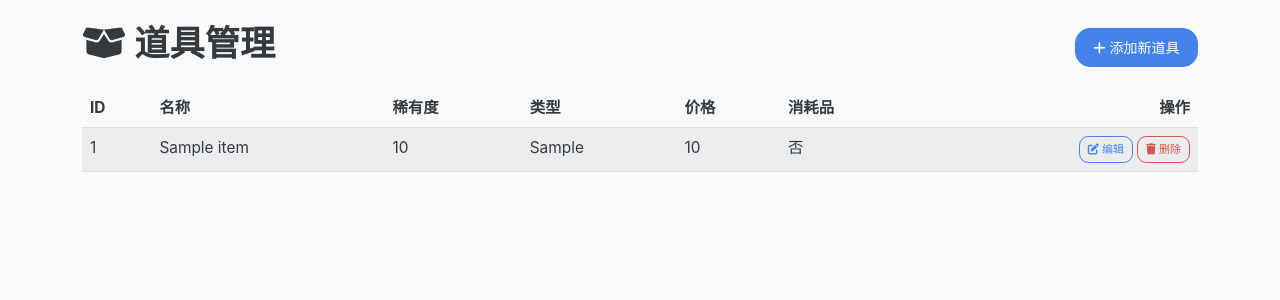
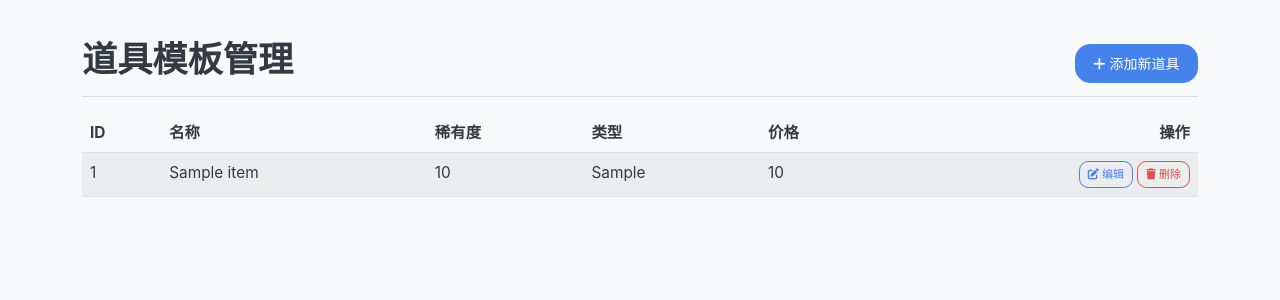
Before and after one commit to xxlemon-io/astrbot_plugin_fishing, a Python web app: template manager/templates/items.html in a window 1280 px wide. Shown: the part 58-358 px from the top of the page. Run offline with Jinja, Linux system fonts and the light colour scheme; the template is opened without the code that fills it: most values are stand-ins (such as "Sample title", 1, 10 or a date in 2020); some libraries are stand-ins or nearby versions.

Commit message:
fix: Refactor item management UI and logic for consumables
- Updated item addition and editing logic to set item type based on the consumable checkbox, removing the checkbox from the data to avoid confusion.
- Enhanced the item management interface by renaming and restructuring the modal for better clarity and usability.
- Improved the layout of the item management page, including updated titles and button functionalities for adding and editing items.

```diff
--- a/manager/templates/items.html
+++ b/manager/templates/items.html
@@ -1,11 +1,15 @@
 {% extends "layout.html" %}
 
+{% block title %}道具管理{% endblock %}
+
 {% block content %}
-<div class="d-flex justify-content-between align-items-center mb-3">
-    <h2><i class="fas fa-box-open"></i> 道具管理</h2>
-    <button type="button" class="btn btn-primary" data-bs-toggle="modal" data-bs-target="#addItemModal">
-        <i class="fas fa-plus"></i> 添加新道具
-    </button>
+<div class="d-flex justify-content-between flex-wrap flex-md-nowrap align-items-center pt-3 pb-2 mb-3 border-bottom">
+    <h1 class="h2">道具模板管理</h1>
+    <div class="btn-toolbar mb-2 mb-md-0">
+        <button class="btn btn-primary" onclick="openAddModal()">
+            <i class="fas fa-plus"></i> 添加新道具
+        </button>
+    </div>
 </div>
 
 <div class="table-responsive">
@@ -17,7 +21,6 @@
                 <th>稀有度</th>
                 <th>类型</th>
                 <th>价格</th>
-                <th>消耗品</th>
                 <th class="text-end">操作</th>
             </tr>
         </thead>
@@ -29,7 +32,6 @@
                 <td>{{ '★' * item.rarity }}</td>
                 <td>{{ item.item_type }}</td>
                 <td>{{ item.cost }}</td>
-                <td>{{ '是' if item.is_consumable else '否' }}</td>
                 <td class="text-end">
                     <button class="btn btn-sm btn-outline-primary" onclick="openEditModal({{ item | tojson }})">
                         <i class="fas fa-edit"></i> 编辑
@@ -46,53 +48,55 @@
     </table>
 </div>
 
-<!-- Add/Edit Modal -->
-<div class="modal fade" id="addItemModal" tabindex="-1">
-    <div class="modal-dialog modal-lg">
+<!-- Modal for Add/Edit Item -->
+<div class="modal fade" id="itemModal" tabindex="-1" aria-labelledby="itemModalLabel" aria-hidden="true">
+    <div class="modal-dialog">
         <div class="modal-content">
-            <form id="itemForm" action="{{ url_for('admin_bp.add_item') }}" method="POST">
-                <div class="modal-header">
-                    <h5 class="modal-title" id="modalTitle">添加新道具</h5>
-                    <button type="button" class="btn-close" data-bs-dismiss="modal"></button>
-                </div>
+            <div class="modal-header">
+                <h5 class="modal-title" id="itemModalLabel">添加/编辑道具</h5>
+                <button type="button" class="btn-close" data-bs-dismiss="modal" aria-label="Close"></button>
+            </div>
+            <form id="itemForm" method="POST">
                 <div class="modal-body">
-                    <input type="hidden" id="itemId" name="item_id">
-                    <div class="row g-3">
+                    <input type="hidden" name="item_id" id="itemId">
+
+                    <div class="mb-3">
+                        <label for="itemName" class="form-label">名称</label>
+                        <input type="text" class="form-control" id="itemName" name="name" required>
+                    </div>
+
+                    <div class="mb-3">
+                        <label for="itemDescription" class="form-label">描述</label>
+                        <textarea class="form-control" id="itemDescription" name="description"></textarea>
+                    </div>
+
+                    <div class="mb-3">
+                        <label for="itemEffectDescription" class="form-label">效果描述</label>
+                        <textarea class="form-control" id="itemEffectDescription" name="effect_description"></textarea>
+                    </div>
+
+                    <div class="row">
                         <div class="col-md-6">
-                            <label class="form-label">名称</label>
-                            <input type="text" class="form-control" name="name" required>
+                            <div class="mb-3">
+                                <label for="itemRarity" class="form-label">稀有度 (1-10)</label>
+                                <input type="number" class="form-control" id="itemRarity" name="rarity" min="1" max="10" value="1" required>
+                            </div>
                         </div>
                         <div class="col-md-6">
-                            <label class="form-label">稀有度</label>
-                            <input type="number" class="form-control" name="rarity" min="1" value="1" required>
-                        </div>
-                        <div class="col-12">
-                            <label class="form-label">描述</label>
-                            <textarea class="form-control" name="description" rows="2"></textarea>
-                        </div>
-                        <div class="col-12">
-                            <label class="form-label">效果描述</label>
-                            <textarea class="form-control" name="effect_description" rows="2"></textarea>
-                        </div>
-                        <div class="col-md-6">
-                            <label class="form-label">道具类型</label>
-                            <input type="text" class="form-control" name="item_type" value="consumable">
-                        </div>
-                        <div class="col-md-6">
-                            <label class="form-label">价格</label>
-                            <input type="number" class="form-control" name="cost" min="0" value="0">
-                        </div>
-                         <div class="col-md-6">
-                            <label class="form-label">图标URL</label>
-                            <input type="text" class="form-control" name="icon_url">
-                        </div>
-                        <div class="col-md-6 d-flex align-items-end">
-                            <div class="form-check">
-                                <input class="form-check-input" type="checkbox" name="is_consumable" value="1" checked>
-                                <label class="form-check-label">是否为消耗品</label>
+                            <div class="mb-3">
+                                <label for="itemCost" class="form-label">价格</label>
+                                <input type="number" class="form-control" id="itemCost" name="cost" value="0">
                             </div>
                         </div>
                     </div>
+
+                    <div class="form-check mb-3">
+                        <input class="form-check-input" type="checkbox" id="isConsumable" name="is_consumable">
+                        <label class="form-check-label" for="isConsumable">
+                            是否是消耗品？ (勾选后类型将变为 consumable)
+                        </label>
+                    </div>
+
                 </div>
                 <div class="modal-footer">
                     <button type="button" class="btn btn-secondary" data-bs-dismiss="modal">关闭</button>
@@ -104,35 +108,32 @@
 </div>
 {% endblock %}
 
-{% block extra_js %}
+{% block scripts %}
 <script>
-    const itemModal = new bootstrap.Modal(document.getElementById('addItemModal'));
+    const itemModal = new bootstrap.Modal(document.getElementById('itemModal'));
     const itemForm = document.getElementById('itemForm');
-    const modalTitle = document.getElementById('modalTitle');
+    const modalLabel = document.getElementById('itemModalLabel');
+    const itemIdInput = document.getElementById('itemId');
+
+    function openAddModal() {
+        itemForm.action = "{{ url_for('admin_bp.add_item') }}";
+        modalLabel.textContent = '添加新道具';
+        itemForm.reset();
+        itemIdInput.value = '';
+        itemModal.show();
+    }
 
     function openEditModal(item) {
         itemForm.action = `/admin/items/edit/${item.item_id}`;
-        modalTitle.textContent = '编辑道具';
-
-        // Populate form
-        for (const key in item) {
-            const el = itemForm.elements[key];
-            if (el) {
-                if (el.type === 'checkbox') {
-                    el.checked = item[key];
-                } else {
-                    el.value = item[key];
-                }
-            }
-        }
+        modalLabel.textContent = '编辑道具';
+        itemIdInput.value = item.item_id;
+        document.getElementById('itemName').value = item.name;
+        document.getElementById('itemDescription').value = item.description || '';
+        document.getElementById('itemEffectDescription').value = item.effect_description || '';
+        document.getElementById('itemRarity').value = item.rarity;
+        document.getElementById('itemCost').value = item.cost;
+        document.getElementById('isConsumable').checked = item.item_type === 'consumable';
         itemModal.show();
     }
-
-    // Reset form on modal close
-    document.getElementById('addItemModal').addEventListener('hidden.bs.modal', () => {
-        itemForm.reset();
-        itemForm.action = "{{ url_for('admin_bp.add_item') }}";
-        modalTitle.textContent = '添加新道具';
-    });
 </script>
 {% endblock %}
```
Also changed, not shown: manager/server.py (+8 -2 lines).
